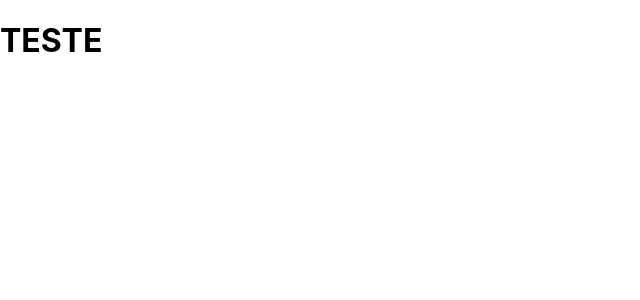
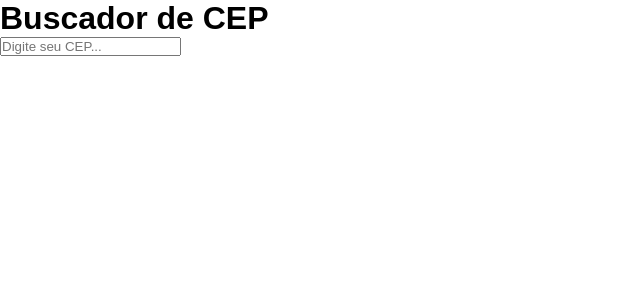
Before and after one commit to lucasbatista21/buscador-cep, a React (Create React App) app: page / in a window 1280 px wide. Shown: the top 300 px of the page, without its empty margins (0-640 px from the left). Built offline with nearby package versions, Linux system fonts and the light colour scheme.

Commit message:
fim do expediente
commitei só para salvar o projeto

```diff
--- a/src/App.js
+++ b/src/App.js
@@ -1,6 +1,13 @@
 function App() {
-  return <div className="App">
-    <h1>TESTE</h1>
+  return <div className="container">
+    <h1 className="title">Buscador de CEP</h1>
+
+    <div className="container-input">
+        <input
+        type="text"
+        placeholder="Digite seu CEP..."
+        />
+    </div>
   </div>;
 }
 
--- a/src/index.css
+++ b/src/index.css
@@ -1,13 +1,5 @@
-body {
+* {
   margin: 0;
-  font-family: -apple-system, BlinkMacSystemFont, 'Segoe UI', 'Roboto', 'Oxygen',
-    'Ubuntu', 'Cantarell', 'Fira Sans', 'Droid Sans', 'Helvetica Neue',
-    sans-serif;
-  -webkit-font-smoothing: antialiased;
-  -moz-osx-font-smoothing: grayscale;
+  padding: 0;
+  font-family: sans-serif;
 }
-
-code {
-  font-family: source-code-pro, Menlo, Monaco, Consolas, 'Courier New',
-    monospace;
-}
```
